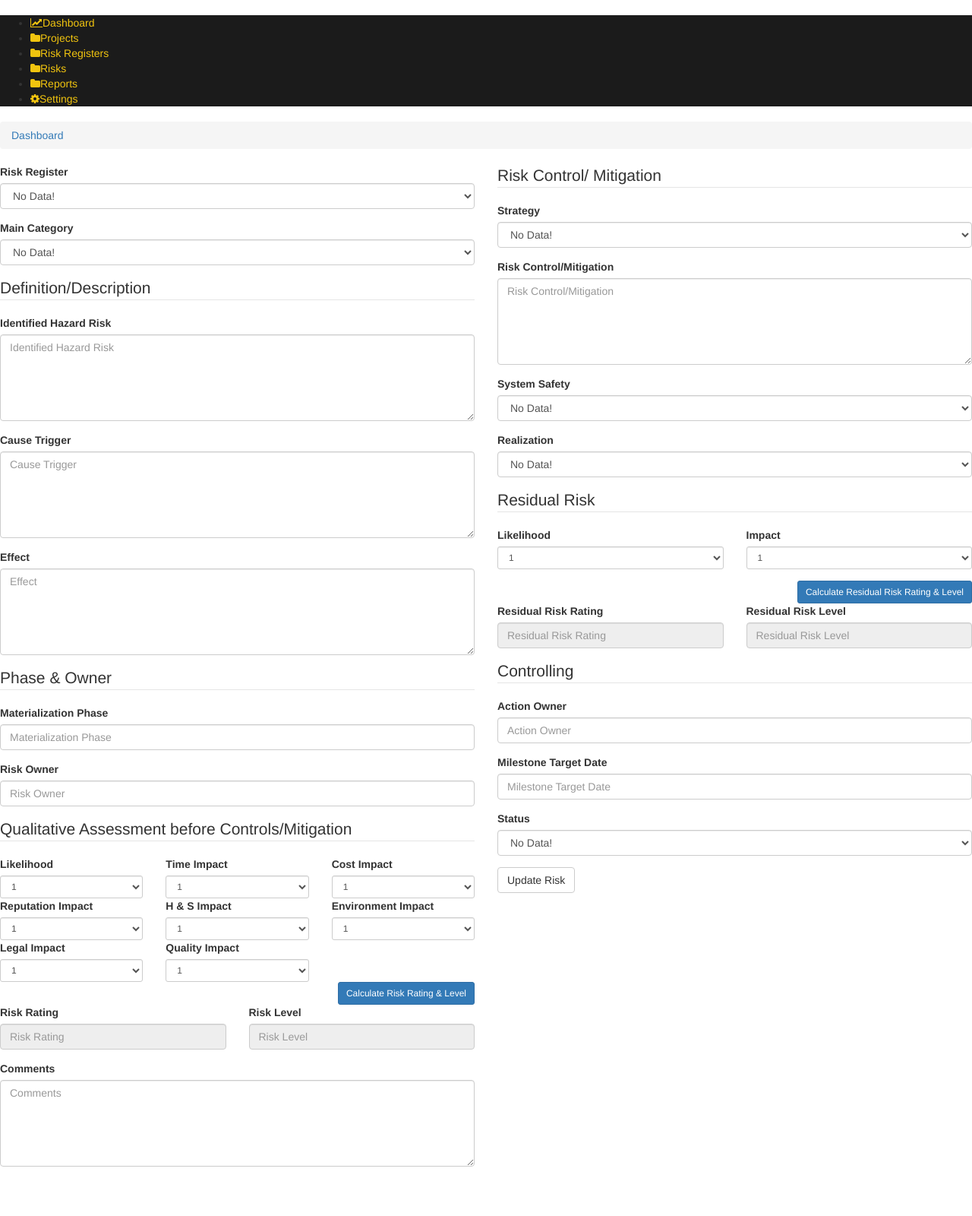
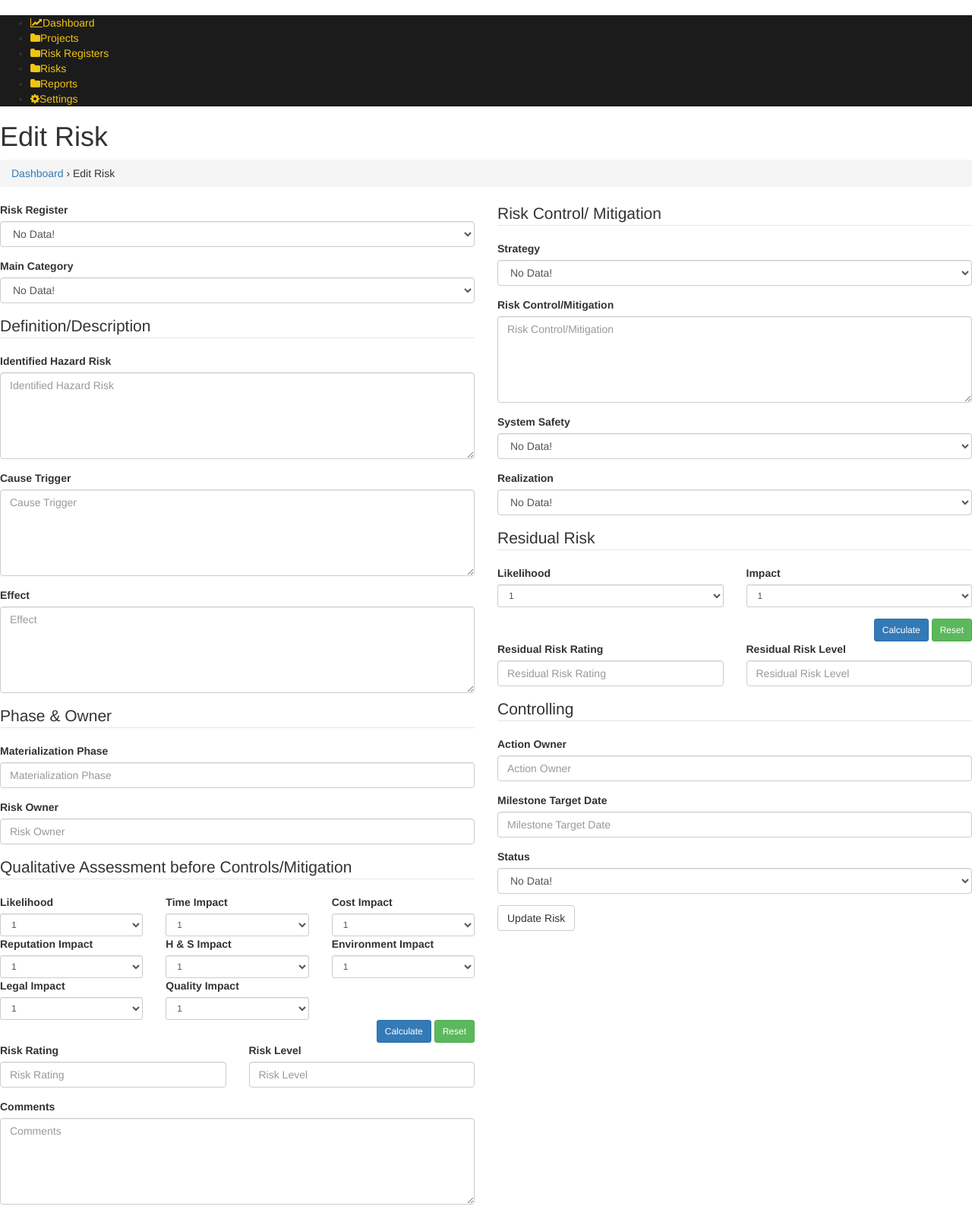
Before and after one commit to brianbirir/risk-register, a CodeIgniter app: page /database/index.php/risk/update in a window 1280 px wide. Shown: the part 238-1838 px from the top of the page at 76% size. Before the commit the page ends 1773 px from the top, so only its background shows below. Run offline with CodeIgniter, Linux system fonts and the light colour scheme; data that the repository does not hold is empty; some libraries are stand-ins or nearby versions.

Commit message:
FIX: Remove disable input field property that prevented updating of a risk item
* Ran into field validation issues

```diff
--- a/application/controllers/Risk.php
+++ b/application/controllers/Risk.php
@@ -121,6 +121,9 @@ class Risk extends RISK_Controller
     // update function for a risk item
     function update()
     {
+        // view title
+        $data = array('title' => 'Edit Risk');
+
         //set validation rules
         $this->form_validation->set_rules('identified_hazard_risk', 'Identified Hazard Risk', 'trim|required');
         $this->form_validation->set_rules('cause_trigger', 'Cause Trigger', 'trim|required');
@@ -147,11 +150,11 @@ class Risk extends RISK_Controller
             // get global data
             $data = array_merge($data, $this->get_global_data());
 
-            // get id from fourth segment of uri
-            $id = $this->uri->segment(4);
+            // get risk id from hidden field
+            $risk_id= $this->input->post('risk_id');
 
-            // get risk data based on id from uri
-            $data['risk'] = $this->risk_model->getRisk($id);
+            // get risk data based on id hidden field
+            $data['risk'] = $this->risk_model->getRisk($risk_id);
 
             // select drop down
             $data['select_status'] = $this->getStatus();
--- a/application/views/risk/edit.php
+++ b/application/views/risk/edit.php
@@ -160,14 +160,17 @@
                             ?>
                         </div>
                         <div class="col-xs-12">
-                            <button id="btn-calc-risk" class="btn btn-primary btn-calc-risk pull-right btn-sm" type="button">Calculate Risk Rating & Level</button>
+                            <div class="pull-right">
+                                <button id="btn-calc-risk" class="btn btn-primary btn-calc-risk btn-sm" type="button">Calculate</button>
+                                <button id="btn-risk-reset" class="btn btn-success btn-sm" type="button">Reset</button>
+                            </div>
                         </div>
                     </div>
 
                     <div class="col-xs-6">
                         <div class="form-group">
                             <label for="risk_rating">Risk Rating</label>
-                            <input disabled id="risk_rating" class="form-control" name="risk_rating" placeholder="Risk Rating" type="text" value="<?php echo $risk->risk_rating; ?>" required/>
+                            <input id="risk_rating" class="form-control" name="risk_rating" placeholder="Risk Rating" type="text" value="<?php echo $risk->risk_rating; ?>" required/>
                             <?php echo form_error('risk_rating','<div class="alert alert-danger">','</div>'); ?>
                         </div>
                     </div>
@@ -175,7 +178,7 @@
                     <div class="col-xs-6">
                         <div class="form-group">
                             <label for="risk_level">Risk Level</label>
-                            <input disabled id="risk_level" class="form-control" name="risk_level" placeholder="Risk Level" type="text" value="<?php echo $risk->risk_level; ?>" required/>
+                            <input id="risk_level" class="form-control" name="risk_level" placeholder="Risk Level" type="text" value="<?php echo $risk->risk_level; ?>" required/>
                             <?php echo form_error('risk_level','<div class="alert alert-danger">','</div>'); ?>
                         </div>
                     </div>
@@ -251,7 +254,10 @@
                         </div>
                     </div>
                     <div class="col-xs-12">
-                        <button id="btn-calc-res-risk" class="btn btn-primary pull-right btn-sm" type="button">Calculate Residual Risk Rating & Level</button>
+                    <div class="pull-right">
+                        <button id="btn-calc-res-risk" class="btn btn-primary btn-sm" type="button">Calculate</button>
+                        <button id="btn-residualrisk-reset" class="btn btn-success btn-sm" type="button">Reset</button>
+                    </div>
                     </div>
                 </div>
 
@@ -259,14 +265,14 @@
                     <div class="col-xs-6">
                         <div class="form-group">
                             <label for="residual_risk_rating">Residual Risk Rating</label>
-                            <input disabled id="residual_risk_rating" class="form-control" name="residual_risk_rating" placeholder="Residual Risk Rating" type="text" value="<?php echo $risk->residual_risk_rating; ?>" required/>
+                            <input id="residual_risk_rating" class="form-control" name="residual_risk_rating" placeholder="Residual Risk Rating" type="text" value="<?php echo $risk->residual_risk_rating; ?>" required/>
                             <?php echo form_error('residual_risk_rating','<div class="alert alert-danger">','</div>'); ?>
                         </div>
                     </div>
                     <div class="col-xs-6">
                         <div class="form-group">
                             <label for="residual_risk_level">Residual Risk Level</label>
-                            <input disabled id="residual_risk_level" class="form-control" name="residual_risk_level" placeholder="Residual Risk Level" type="text" value="<?php echo $risk->residual_risk_level; ?>" required/>
+                            <input id="residual_risk_level" class="form-control" name="residual_risk_level" placeholder="Residual Risk Level" type="text" value="<?php echo $risk->residual_risk_level; ?>" required/>
                             <?php echo form_error('residual_risk_level','<div class="alert alert-danger">','</div>'); ?>
                         </div>
                     </div>
```
